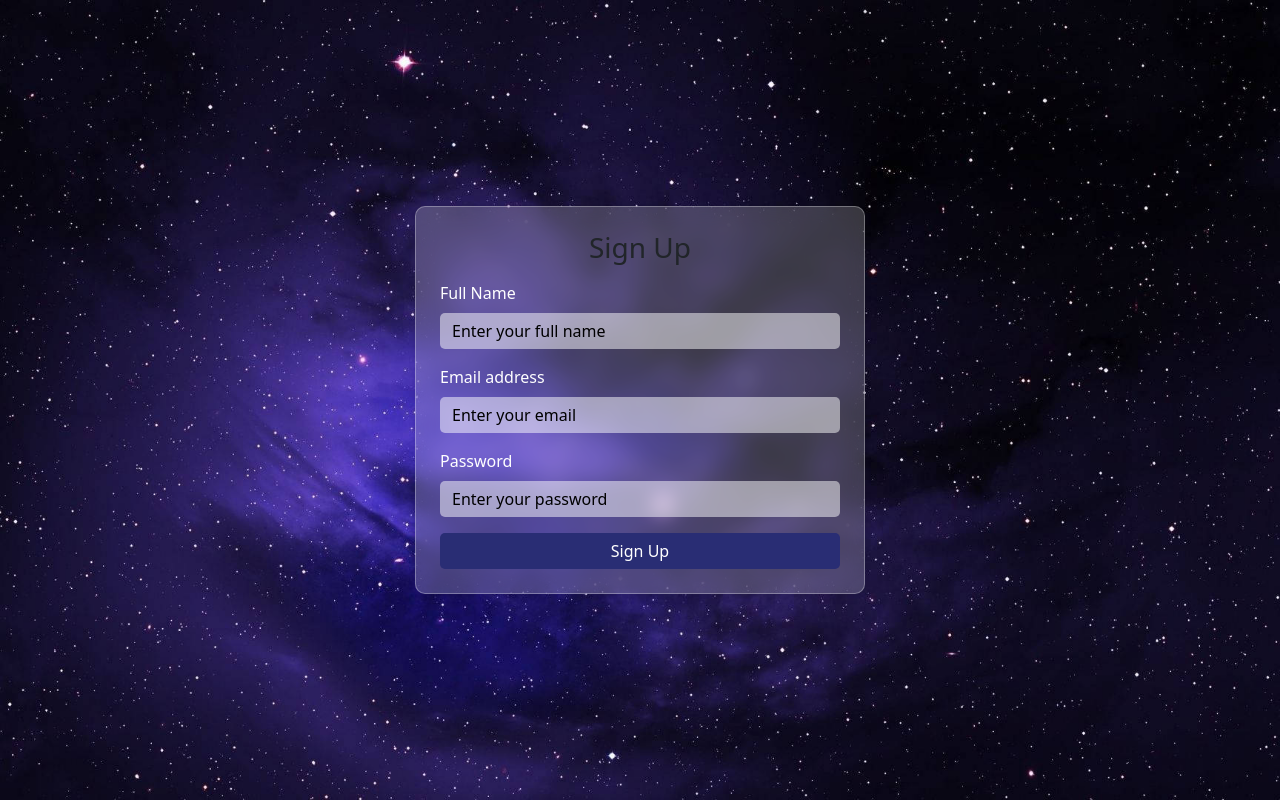
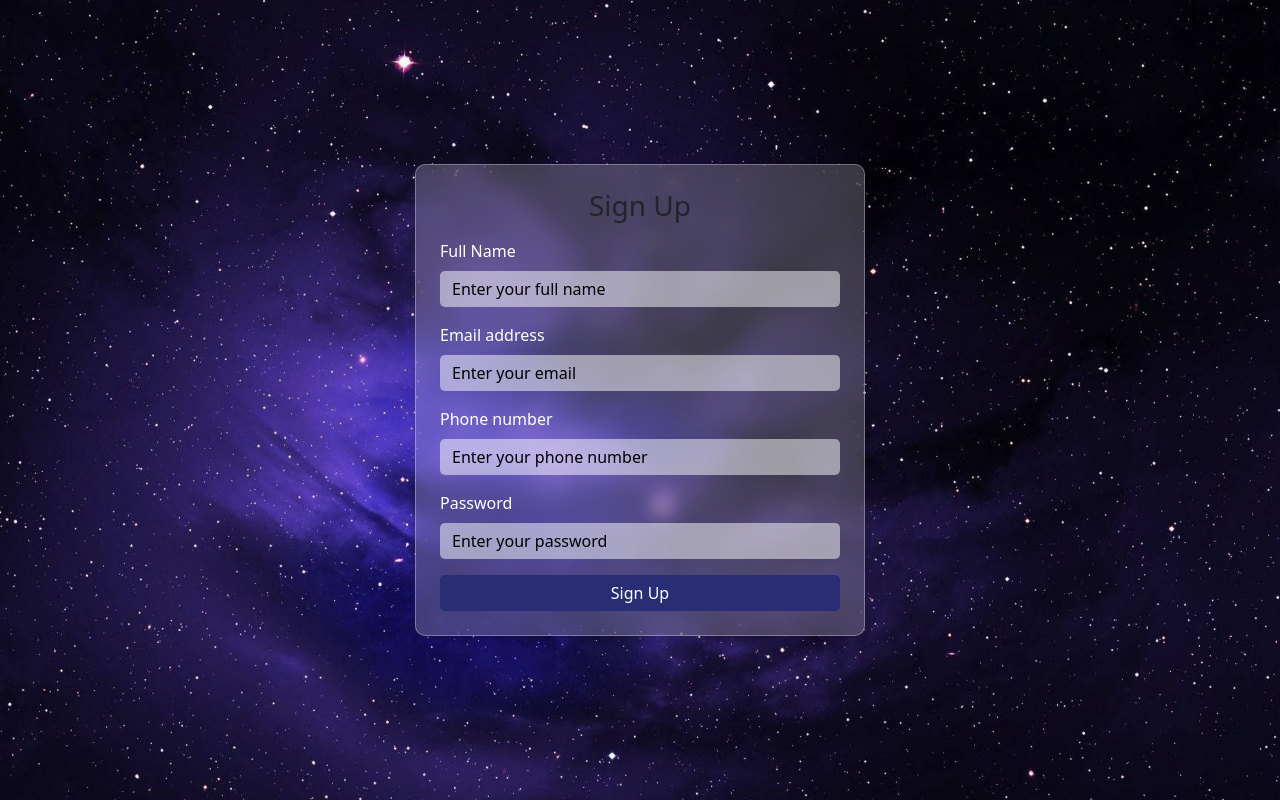
Before and after one commit to perpetualofosu/movie-app, a React (Vite) app: page /Signup in a window 1280 px wide. Built offline with nearby package versions, Linux system fonts and the light colour scheme.

Commit message:
integrated firebase into Signup page

```diff
--- a/src/Signup.jsx
+++ b/src/Signup.jsx
@@ -1,24 +1,85 @@
-import React from 'react';
+import React, { useState } from 'react';
 import 'bootstrap/dist/css/bootstrap.min.css';
 import './SignUpCard.css';
+import { auth } from './firebase';
+import { createUserWithEmailAndPassword, updateProfile } from 'firebase/auth';
 
 const SignUpCard = () => {
+    const [fullName, setFullName] = useState('');
+    const [email, setEmail] = useState('');
+    const [password, setPassword] = useState('');
+    const [phoneNumber, setPhoneNumber] = useState('');
+    const [error, setError] = useState('');
+
+    const handleSignUp = async (event) => {
+        event.preventDefault();
+        setError('');
+
+        try {
+            const userCredential = await createUserWithEmailAndPassword(auth, email, password);
+            const user = userCredential.user;
+
+            await updateProfile(user, {
+                displayName: fullName,
+                phoneNumber: phoneNumber
+            });
+
+            console.log('User signed up:', user);
+        } catch (error) {
+            console.error('Error signing up:', error);
+            setError(error.message);
+        }
+    };
+
     return (
-        <div class="container-fluid styles">
+        <div className="container-fluid styles">
             <div className="card glass-card p-4">
                 <h3 className="text-center mb-3">Sign Up</h3>
-            <form>
+                {error && <div className="alert alert-danger">{error}</div>}
+                <form onSubmit={handleSignUp}>
                     <div className="mb-3">
                         <label htmlFor="fullName" className="form-label">Full Name</label>
-                    <input type="text" className="form-control" id="fullName" placeholder="Enter your full name" />
+                        <input
+                            type="text"
+                            className="form-control"
+                            id="fullName"
+                            placeholder="Enter your full name"
+                            value={fullName}
+                            onChange={(e) => setFullName(e.target.value)}
+                        />
                     </div>
                     <div className="mb-3">
                         <label htmlFor="email" className="form-label">Email address</label>
-                    <input type="email" className="form-control" id="email" placeholder="Enter your email" />
+                        <input
+                            type="email"
+                            className="form-control"
+                            id="email"
+                            placeholder="Enter your email"
+                            value={email}
+                            onChange={(e) => setEmail(e.target.value)}
+                        />
+                    </div>
+                    <div className="mb-3">
+                        <label htmlFor="phoneNumber" className="form-label">Phone number</label>
+                        <input
+                            type="text"
+                            className="form-control"
+                            id="phoneNumber"
+                            placeholder="Enter your phone number"
+                            value={phoneNumber}
+                            onChange={(e) => setPhoneNumber(e.target.value)}
+                        />
                     </div>
                     <div className="mb-3">
                         <label htmlFor="password" className="form-label">Password</label>
-                    <input type="password" className="form-control" id="password" placeholder="Enter your password" />
+                        <input
+                            type="password"
+                            className="form-control"
+                            id="password"
+                            placeholder="Enter your password"
+                            value={password}
+                            onChange={(e) => setPassword(e.target.value)}
+                        />
                     </div>
                     <div className="d-grid">
                         <button type="submit" className="btn btn-primary">Sign Up</button>
```
Lines whose indentation alone changed are shown as unchanged.
